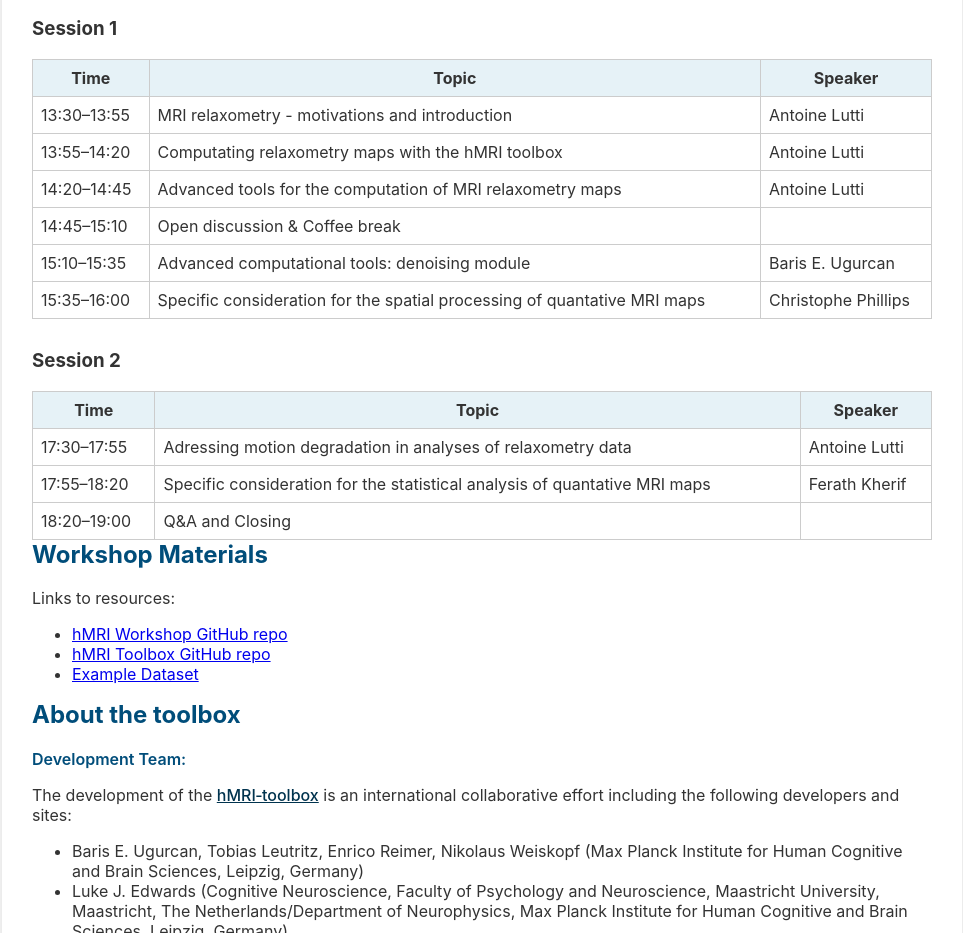
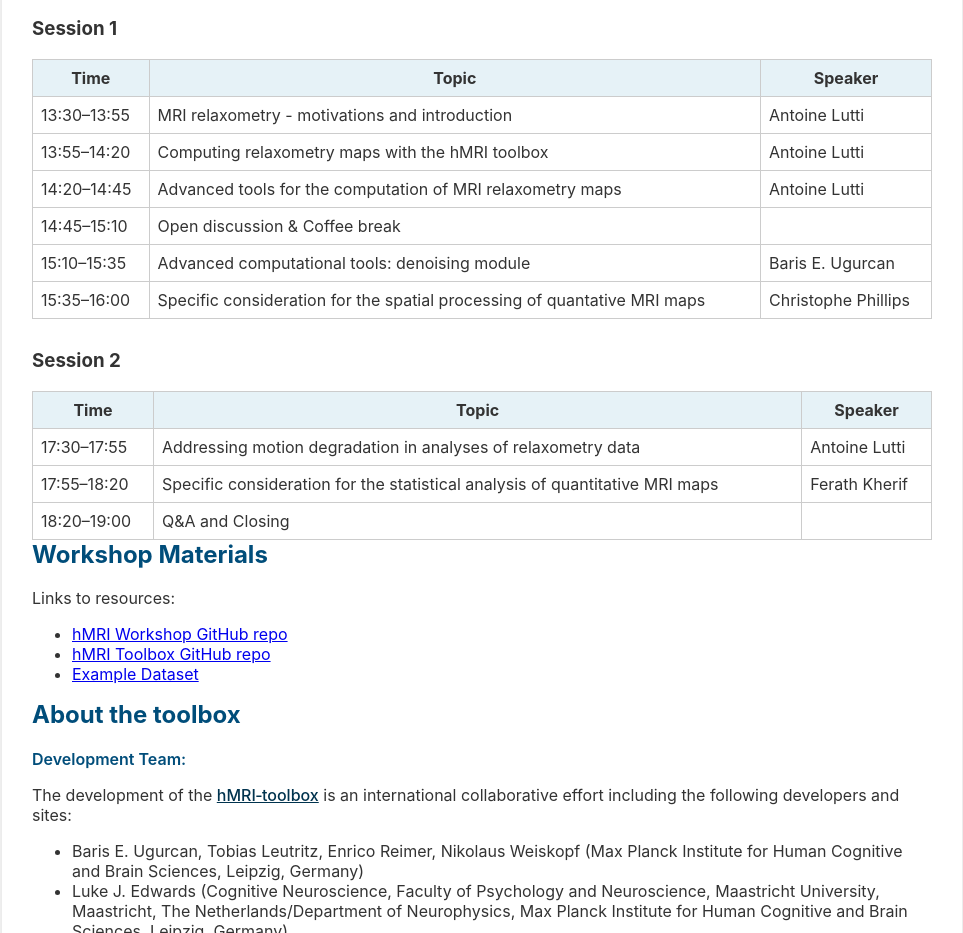
Before and after one commit to hMRI-group/hMRI-Bordeaux-meeting, a plain HTML site: page docs/index.html in a window 1280 px wide. Shown: the part 1460-2393 px from the top of the page, without its empty margins (158-1121 px from the left). Drawn offline with Linux system fonts and the light colour scheme.

Commit message:
Fixing typos

```diff
--- a/docs/index.html
+++ b/docs/index.html
@@ -169,7 +169,7 @@
         </tr>
         <tr>
             <td style="padding:8px; border:1px solid #ccc;">13:55–14:20</td>
-            <td style="padding:8px; border:1px solid #ccc;">Computating relaxometry maps with the hMRI toolbox</td>
+            <td style="padding:8px; border:1px solid #ccc;">Computing relaxometry maps with the hMRI toolbox</td>
             <td style="padding:8px; border:1px solid #ccc;">Antoine Lutti</td>
         </tr>
         <tr>
@@ -203,12 +203,12 @@
         </tr>
         <tr>
             <td style="padding:8px; border:1px solid #ccc;">17:30–17:55</td>
-            <td style="padding:8px; border:1px solid #ccc;">Adressing motion degradation in analyses of relaxometry data</td>
+            <td style="padding:8px; border:1px solid #ccc;">Addressing motion degradation in analyses of relaxometry data</td>
             <td style="padding:8px; border:1px solid #ccc;">Antoine Lutti</td>
         </tr>
         <tr>
             <td style="padding:8px; border:1px solid #ccc;">17:55–18:20</td>
-            <td style="padding:8px; border:1px solid #ccc;">Specific consideration for the statistical analysis of quantative MRI maps</td>
+            <td style="padding:8px; border:1px solid #ccc;">Specific consideration for the statistical analysis of quantitative MRI maps</td>
             <td style="padding:8px; border:1px solid #ccc;">Ferath Kherif</td>
         </tr>
         <tr>
```
